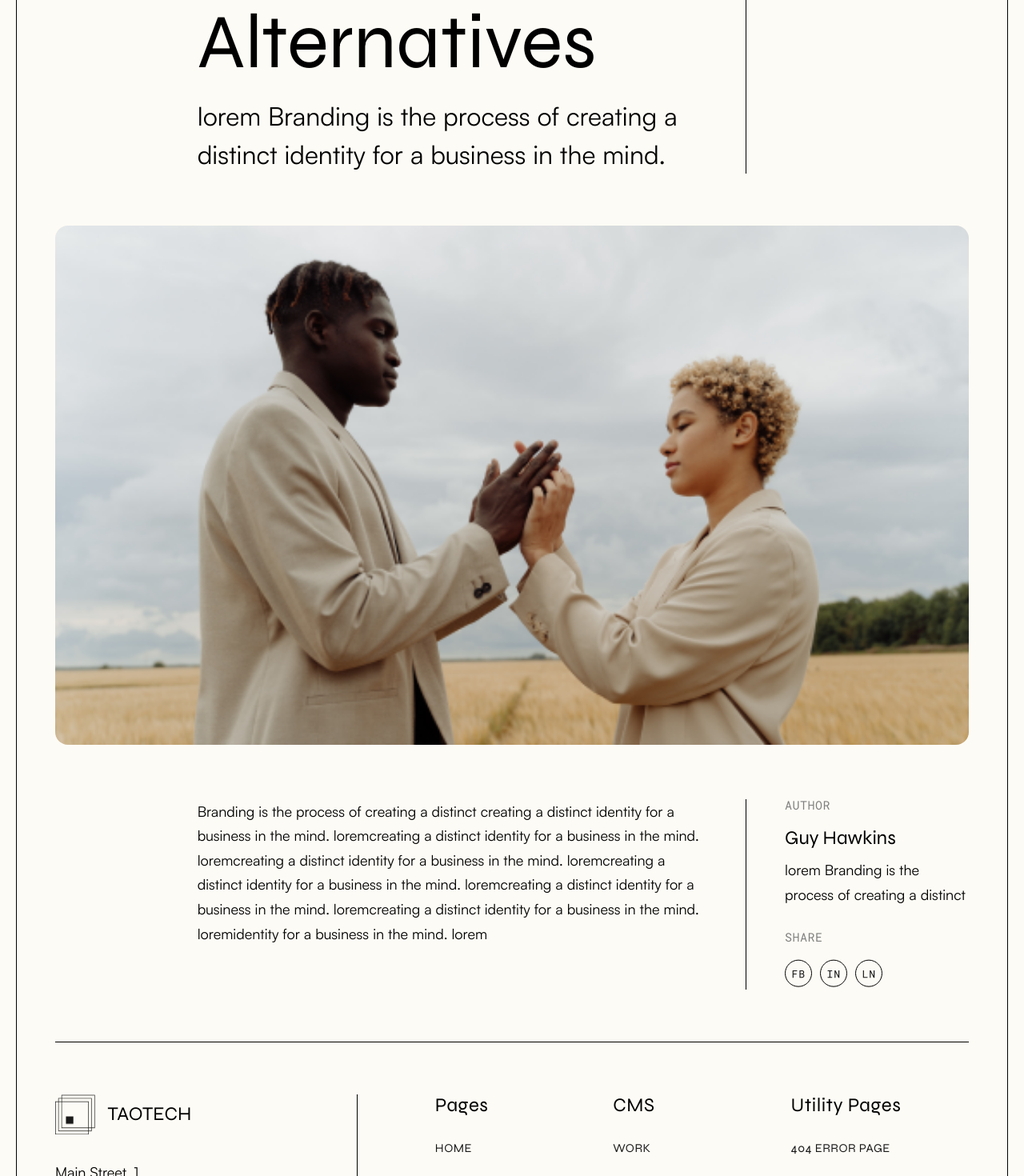
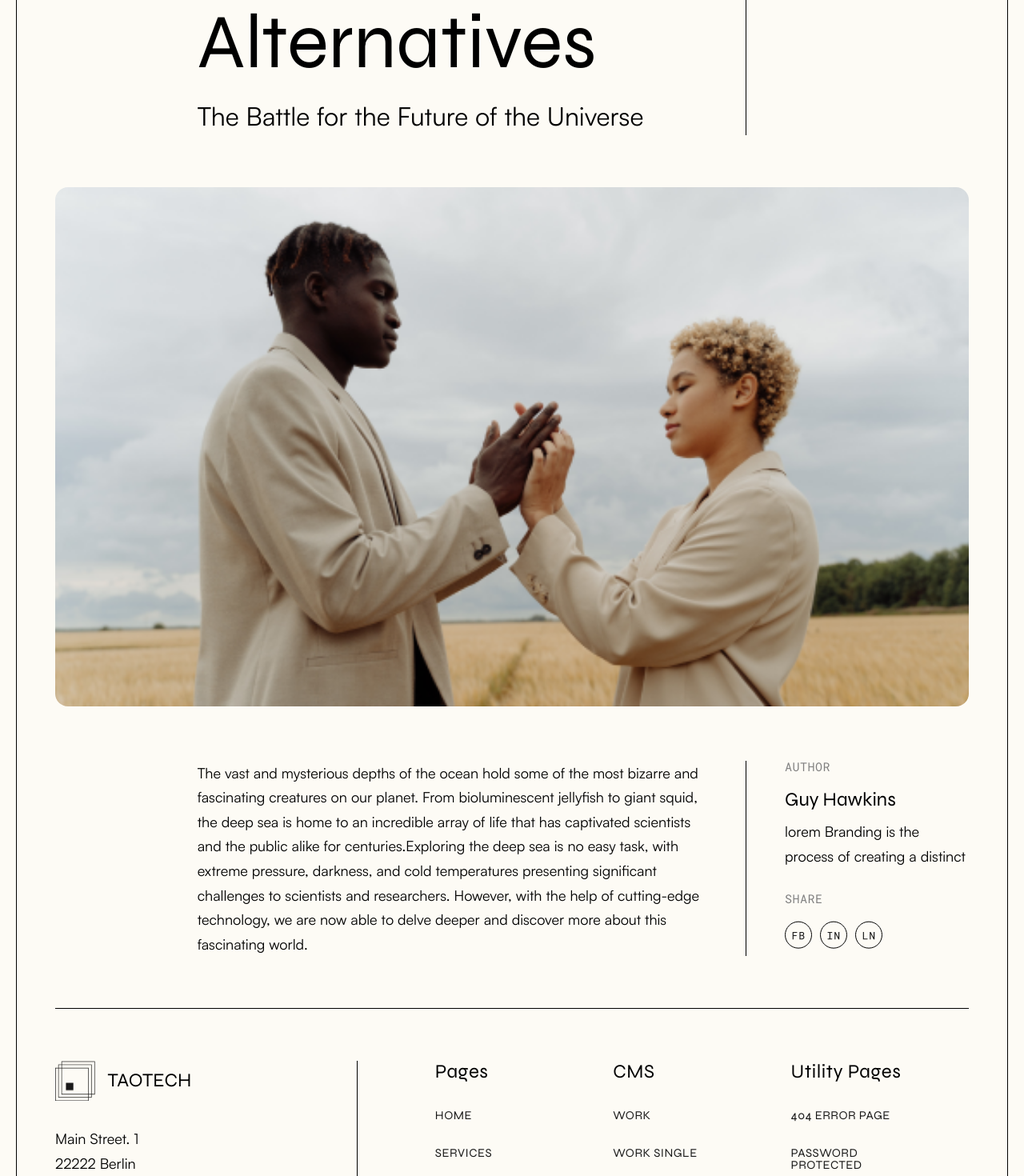
Before and after one commit to taodemy/website, a Next.js app: page /blogs/1 in a window 1280 px wide. Shown: the part 640-2110 px from the top of the page at 80% size. Built offline with nearby package versions, Linux system fonts and the light colour scheme.

Commit message:
sematic html

```diff
--- a/constants/blogDb.json
+++ b/constants/blogDb.json
@@ -4,8 +4,8 @@
     {
       "id": "1",
       "title": "Things to Look for When Comparing Branding Alternatives",
-      "subtitle": "lorem Branding is the process of creating a distinct identity for a business in the mind.",
-      "content": "Branding is the process of creating a distinct creating a distinct identity for a business in the mind. loremcreating a distinct identity for a business in the mind. loremcreating a distinct identity for a business in the mind. loremcreating a distinct identity for a business in the mind. loremcreating a distinct identity for a business in the mind. loremcreating a distinct identity for a business in the mind. loremidentity for a business in the mind. lorem",
+      "subtitle": "The Battle for the Future of the Universe",
+      "content": "The vast and mysterious depths of the ocean hold some of the most bizarre and fascinating creatures on our planet. From bioluminescent jellyfish to giant squid, the deep sea is home to an incredible array of life that has captivated scientists and the public alike for centuries.Exploring the deep sea is no easy task, with extreme pressure, darkness, and cold temperatures presenting significant challenges to scientists and researchers. However, with the help of cutting-edge technology, we are now able to delve deeper and discover more about this fascinating world.",
       "image": "/images/two_people_praying.png",
       "alt": "Branding icon",
       "info": {
@@ -18,9 +18,9 @@
     },
     {
       "id": "2",
-      "title": "BRANDING2",
-      "subtitle": "lorem Branding is the process of creating a distinct identity for a business in the mind.",
-      "content": "Branding is the process of creating a distinct creating a distinct identity for a business in the mind. loremcreating a distinct identity for a business in the mind. loremcreating a distinct identity for a business in the mind. loremcreating a distinct identity for a business in the mind. loremcreating a distinct identity for a business in the mind. loremcreating a distinct identity for a business in the mind. loremidentity for a business in the mind. lorem",
+      "title": "5 Stand-out Features of Branding You Should Know",
+      "subtitle": "The Dark Secret of the Abandoned Asylum",
+      "content": "The vast and mysterious depths of the ocean hold some of the most bizarre and fascinating creatures on our planet. From bioluminescent jellyfish to giant squid, the deep sea is home to an incredible array of life that has captivated scientists and the public alike for centuries.Exploring the deep sea is no easy task, with extreme pressure, darkness, and cold temperatures presenting significant challenges to scientists and researchers. However, with the help of cutting-edge technology, we are now able to delve deeper and discover more about this fascinating world.",
       "image": "/images/channel.png",
       "alt": "Branding icon",
       "info": {
@@ -33,9 +33,9 @@
     },
     {
       "id": "3",
-      "title": "BRANDING3",
-      "subtitle": "lorem Branding is the process of creating a distinct identity for a business in the mind.",
-      "content": "Branding is the process of creating a distinct identity for a business in the mind.",
+      "title": "BRANDING: What Real Customers Have to Say",
+      "subtitle": "The Rise and Fall of the Galactic Empire",
+      "content": "The vast and mysterious depths of the ocean hold some of the most bizarre and fascinating creatures on our planet. From bioluminescent jellyfish to giant squid, the deep sea is home to an incredible array of life that has captivated scientists and the public alike for centuries.Exploring the deep sea is no easy task, with extreme pressure, darkness, and cold temperatures presenting significant challenges to scientists and researchers. However, with the help of cutting-edge technology, we are now able to delve deeper and discover more about this fascinating world.",
       "image": "/images/hero.png",
       "alt": "Branding icon",
       "info": {
@@ -48,10 +48,10 @@
     },
     {
       "id": "4",
-      "title": "BRANDING4",
-      "subtitle": "lorem Branding is the process of creating a distinct identity for a business in the mind.",
-      "content": "Branding is the process of creating a distinct identity for a business in the mind.",
-      "image": "/images/branding_icon.png",
+      "title": "BRANDING: Pros and Cons They Don't Tell You",
+      "subtitle": "The Chronicles of a Time-Traveling Detective",
+      "content": "The vast and mysterious depths of the ocean hold some of the most bizarre and fascinating creatures on our planet. From bioluminescent jellyfish to giant squid, the deep sea is home to an incredible array of life that has captivated scientists and the public alike for centuries.Exploring the deep sea is no easy task, with extreme pressure, darkness, and cold temperatures presenting significant challenges to scientists and researchers. However, with the help of cutting-edge technology, we are now able to delve deeper and discover more about this fascinating world.",
+      "image": "/images/featured-work-sec-img-1.png",
       "alt": "Branding icon",
       "info": {
         "date": "16 JUNE 2022",
@@ -59,7 +59,7 @@
         "readingTime": "10 MIN"
       },
       "author": "Guy Hawkins",
-      "authorInfo": "lorem Branding is the process of creating a distinct "
+      "authorInfo": "lorem Branding is the process of creating a distinct"
     }
   ]
 }
--- a/pages/blogs/[id].tsx
+++ b/pages/blogs/[id].tsx
@@ -31,7 +31,7 @@ export default function Blog() {
 
   return currentBlog ? (
     <>
-      <section className={`${styles.blog_title_section}`}>
+      <header className={`${styles.blog_title_section}`}>
         <div className={`${styles.blog_title_button}`}>
           <Link href="/">
             <Button variant="secondary" padding="small">
@@ -46,15 +46,15 @@ export default function Blog() {
           <p className={`${fontSatoshi.className} global__text-xlarge`}>{currentBlog.subtitle}</p>
         </div>
         <Divider style={{ margin: "0px 48px" }} />
-        <div className={`${styles.blog_title_aside}`}>
+        <aside className={`${styles.blog_title_aside}`}>
           {Object.entries(currentBlog.info).map(([key, value], index) => {
             if (key === "readingTime") {
               key = "reading Time";
             }
             return <InfoItem key={index} title={key} text={value} />;
           })}
-        </div>
-      </section>
+        </aside>
+      </header>
       <img
         src={currentBlog.image}
         alt={currentBlog.alt}
@@ -62,12 +62,12 @@ export default function Blog() {
         className={`${styles.blog_image}`}
       />
       <section className={`${styles.blog_content_section}`}>
-        <section className={`${styles.blog_content_blank}`} />
+        <aside className={`${styles.blog_content_blank}`} />
         <p className={`${styles.blog_content_text} ${fontSatoshi.className} global__text-default`}>
           {currentBlog.content}
         </p>
         <Divider style={{ margin: "0px 48px" }} />
-        <section className={`${styles.blog_content_aside}`}>
+        <aside className={`${styles.blog_content_aside}`}>
           <h5 className={`${fontRobotoMono.className} global__text-meta`}>AUTHOR</h5>
           <h4 className={`${styles.blog_content_author} global__heading-h4 ${fontSyne.className}`}>
             {currentBlog.author}
@@ -81,7 +81,7 @@ export default function Blog() {
           <div className={`${styles.blog_content_share}`}>
             <SocialMedia isReverse={true} />
           </div>
-        </section>
+        </aside>
       </section>
     </>
   ) : (
```
Also changed, not shown: 1 other file (tests, documents, lock files or other folders).
